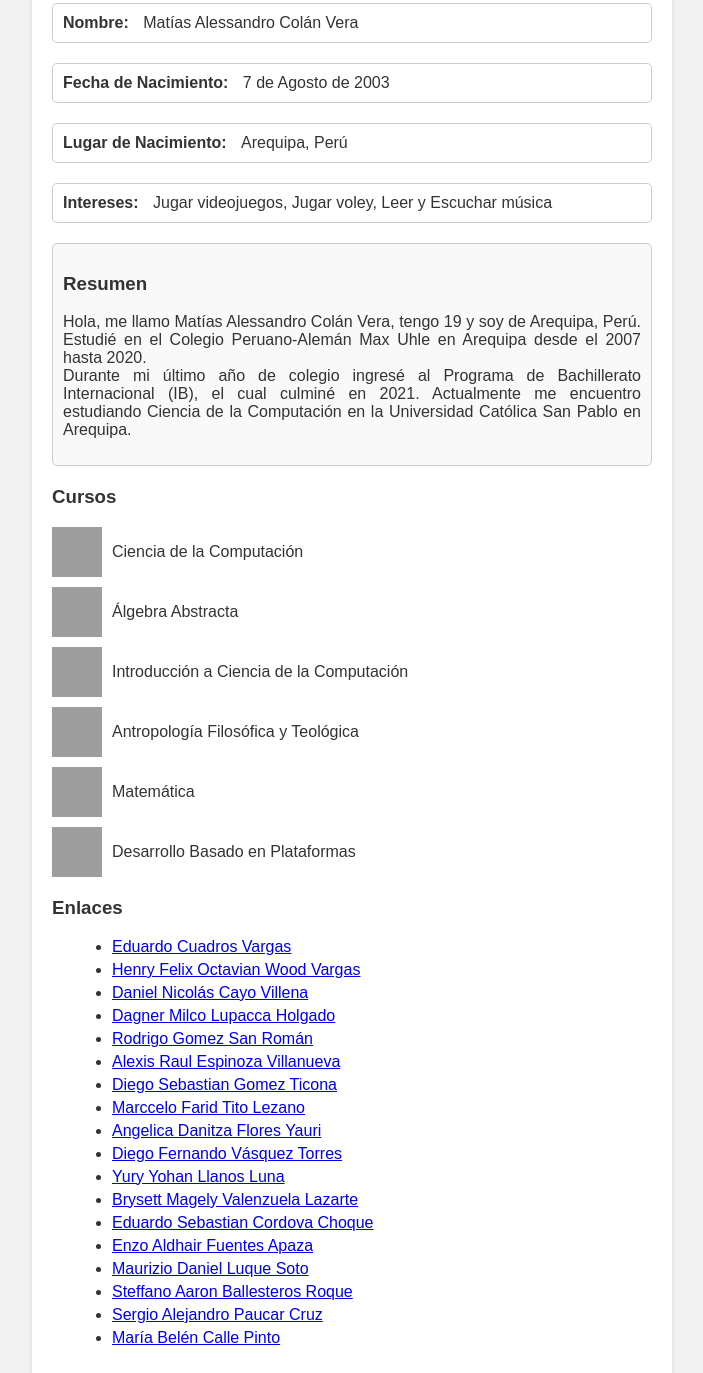
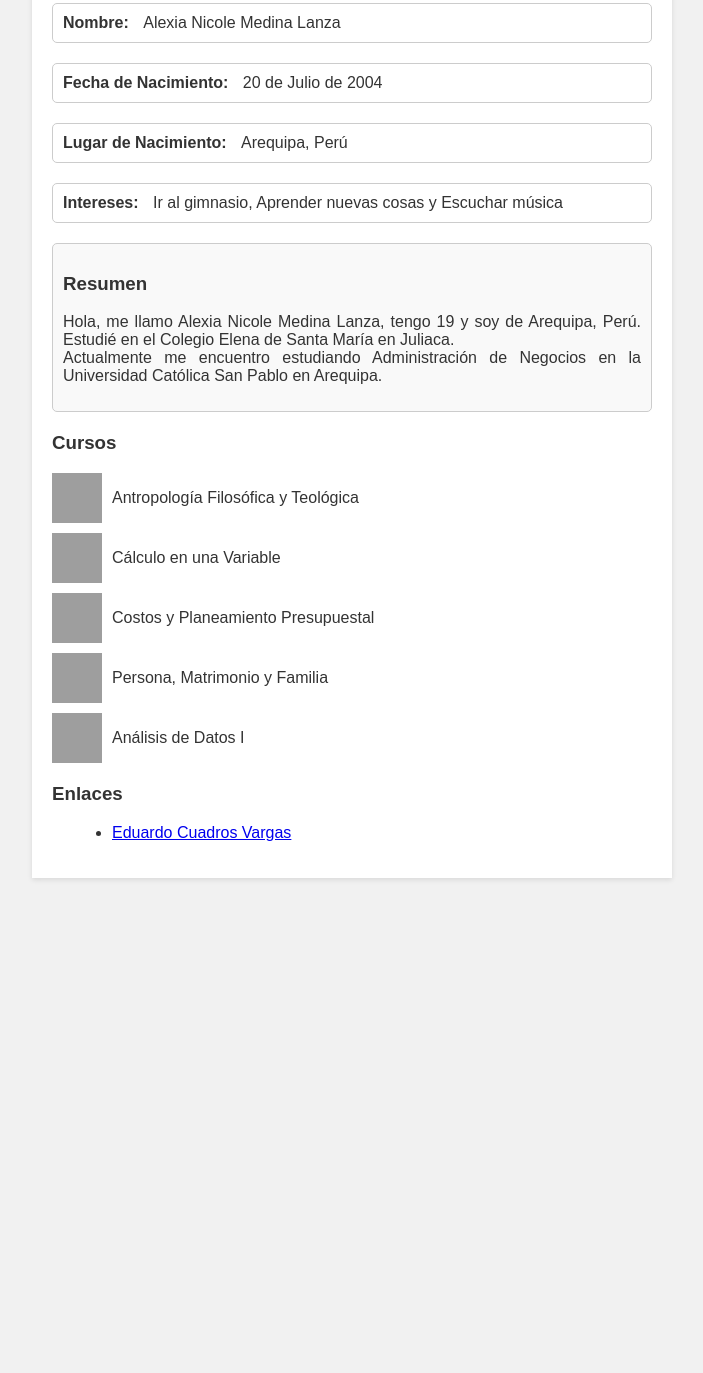
Before and after one commit to alexiamedinalanza/alexiamedinalanza.github.io, a plain HTML site: page index.html in a window 1280 px wide. Shown: the part 147-1520 px from the top of the page, without its empty margins (288-991 px from the left). After the commit the page ends 1033 px from the top, so only its background shows below. Drawn offline with Linux system fonts and the light colour scheme; grey boxes are pictures that could not be loaded.

Commit message:
Update index.html

```diff
--- a/index.html
+++ b/index.html
@@ -1,7 +1,7 @@
 <!DOCTYPE html>
 <html lang="es">
 <head>
-  <title>Matías Alessandro Colán Vera</title>
+  <title>Alexia Nicole Medina Lanza</title>
   <meta name="google-site-verification" content="dQv9RxszRXKoAyLlusS_kj47dnc9E5XRzB2O7v1lG8c" />
   <link rel="stylesheet" type="text/css" href="styles.css">
 </head>
@@ -11,12 +11,12 @@
 
     <div class="personal-info">
       <span class="label">Nombre:</span>
-      <span class="value">Matías Alessandro Colán Vera</span>
+      <span class="value">Alexia Nicole Medina Lanza</span>
     </div>
 
     <div class="personal-info">
       <span class="label">Fecha de Nacimiento:</span>
-      <span class="value">7 de Agosto de 2003</span>
+      <span class="value">20 de Julio de 2004</span>
     </div>
 
     <div class="personal-info">
@@ -26,40 +26,36 @@
 
     <div class="personal-info">
       <span class="label">Intereses:</span>
-      <span class="value">Jugar videojuegos, Jugar voley, Leer y Escuchar música</span>
+      <span class="value">Ir al gimnasio, Aprender nuevas cosas y Escuchar música</span>
     </div>
 
     <div class="summary">
       <h3>Resumen</h3>
-      <p>Hola, me llamo Matías Alessandro Colán Vera, tengo 19 y soy de Arequipa, Perú. Estudié en el Colegio Peruano-Alemán Max Uhle en Arequipa desde el 2007 hasta 2020. <br> Durante mi último año de colegio ingresé al Programa de Bachillerato Internacional (IB), el cual culminé en 2021. Actualmente me encuentro estudiando Ciencia de la Computación en la Universidad Católica San Pablo en Arequipa.</p>
+      <p>Hola, me llamo Alexia Nicole Medina Lanza, tengo 19 y soy de Arequipa, Perú. Estudié en el Colegio Elena de Santa María en Juliaca. <br> Actualmente me encuentro estudiando Administración de Negocios en la Universidad Católica San Pablo en Arequipa.</p>
     </div>
 
     <div class="courses">
         <h3>Cursos</h3>
         <ul>
           <li>
-            <img src="https://encrypted-tbn3.gstatic.com/images?q=tbn:ANd9GcT2ftqn8XpHom5kwl2ylIUx_rgaeave5cHOiQ2l0gz3un6hNvpp" alt="Curso 1" class="course-image">
-            <span class="course-name">Ciencia de la Computación</span>
-          </li>
-          <li>
-            <img src="https://upload.wikimedia.org/wikipedia/commons/thumb/d/d2/Cayley_graph_of_F2.svg/1200px-Cayley_graph_of_F2.svg.png" alt="Curso 2" class="course-image">
-            <span class="course-name">Álgebra Abstracta</span>
-          </li>
-          <li>
-            <img src="https://atlantictech.io/wp-content/uploads/2022/08/2c4ea-basededatos2-1300x731.png" alt="Curso 3" class="course-image">
-            <span class="course-name">Introducción a Ciencia de la Computación</span>
-          </li>
-          <li>
-            <img src="https://4.bp.blogspot.com/-PWeHfN8NVUE/ULqYtvSfXiI/AAAAAAAABJM/xqdEmJ1Fpzw/s1600/creaci%C3%B3n.jpg" alt="Curso 3" class="course-image">
+            <img src="https://2.bp.blogspot.com/-yJ_qR3uWNVI/Vldq7ObdxhI/AAAAAAAAABI/J1dnuVNiRwc/s1600/ih.jpg" alt="Curso 1" class="course-image">
             <span class="course-name">Antropología Filosófica y Teológica</span>
           </li>
           <li>
-            <img src="https://definicion.de/wp-content/uploads/2017/12/funcion-matematica.jpg" alt="Curso 3" class="course-image">
-            <span class="course-name">Matemática</span>
+            <img src="https://media.tutellus.com/libraries/45/01/lib/1370151995235.jpg?size=854x493s&ext=jpg" alt="Curso 2" class="course-image">
+            <span class="course-name">Cálculo en una Variable</span>
           </li>
           <li>
-            <img src="https://encrypted-tbn2.gstatic.com/images?q=tbn:ANd9GcSDdK2Tt8UZvGBL-9KLWhHAB9qYVFa_aSZkgowZre5khGranMHp" alt="Curso 3" class="course-image">
-            <span class="course-name">Desarrollo Basado en Plataformas</span>
+            <img src="https://img.freepik.com/vector-premium/gestion-presupuestaria-flujo-caja-control-financiero-personal-gente-pequena-planificando-presupuesto-personal-estilo-dibujos-animados-plano-moderno-ilustracion-vectorial-sobre-fondo-blanco_501813-1150.jpg" alt="Curso 3" class="course-image">
+            <span class="course-name">Costos y Planeamiento Presupuestal</span>
+          </li>
+          <li>
+            <img src="https://media.licdn.com/dms/image/D4E12AQHFissF1FH6Tw/article-cover_image-shrink_720_1280/0/1674493462619?e=2147483647&v=beta&t=bsJEPV1S2xLK8lsu978wAep3ZI3JCwe8YXPKGf1N3So" alt="Curso 3" class="course-image">
+            <span class="course-name">Persona, Matrimonio y Familia</span>
+          </li>
+          <li>
+            <img src="https://noticias.upc.edu.pe/wp-content/uploads/2020/12/CIENCIAS-DE-LA-COMPUTACI%C3%93N-EN-SM.jpg" alt="Curso 3" class="course-image">
+            <span class="course-name">Análisis de Datos I</span>
           </li>
         </ul>
     </div>
@@ -68,23 +64,6 @@
       <h3>Enlaces</h3>
       <ul>
         <li><a href="https://ecuadros.blogspot.com/?m=1">Eduardo Cuadros Vargas</a></li>
-        <li><a href="https://henrywoodpagina.netlify.app">Henry Felix Octavian Wood Vargas</a></li>
-        <li><a href="https://danielcayo-b5543.web.app/">Daniel Nicolás Cayo Villena</a></li>
-        <li><a href="https://dagner25.github.io/Dagner/">Dagner Milco Lupacca Holgado</a></li>
-        <li><a href="https://rodrygsr.github.io/hosting/">Rodrigo Gomez San Román</a></li>
-        <li><a href="https://alexisespinozavillanueva.netlify.app/">Alexis Raul Espinoza Villanueva</a></li>
-        <li><a href="https://diegowasa.github.io/">Diego Sebastian Gomez Ticona</a></li>
-        <li><a href="https://marcceloftitolezano.netlify.app/">Marccelo Farid Tito Lezano</a></li>
-        <li><a href="https://angelicadanitzafloresyauri.netlify.app/">Angelica Danitza Flores Yauri</a></li>
-        <li><a href="https://diegovasqueztorres.000webhostapp.com/">Diego Fernando Vásquez Torres</a></li>
-        <li><a href="https://yuryyohanllanos.web.app/">Yury Yohan Llanos Luna</a></li>
-        <li><a href="https://brysettmagelyvalenzuelalazarte.github.io/">Brysett Magely Valenzuela Lazarte</a></li>
-        <li><a href="https://eduardosebastiancordovachoque.netlify.app/">Eduardo Sebastian Cordova Choque</a></li>
-        <li><a href="https://enzoaldhairfuentesapaza.github.io/">Enzo Aldhair Fuentes Apaza</a></li>
-        <li><a href="https://mauriziodanielluquesoto.netlify.app/">Maurizio Daniel Luque Soto</a></li>
-        <li><a href="https://steffanoaaronballesterosroque.netlify.app/">Steffano Aaron Ballesteros Roque</a></li>
-        <li><a href="https://sergio-alejandro-paucar-cruz.web.app/">Sergio Alejandro Paucar Cruz</a></li>
-        <li><a href="https://mariabelencallepinto.netlify.app/">María Belén Calle Pinto</a></li>
       </ul>
     </div>
 
```
